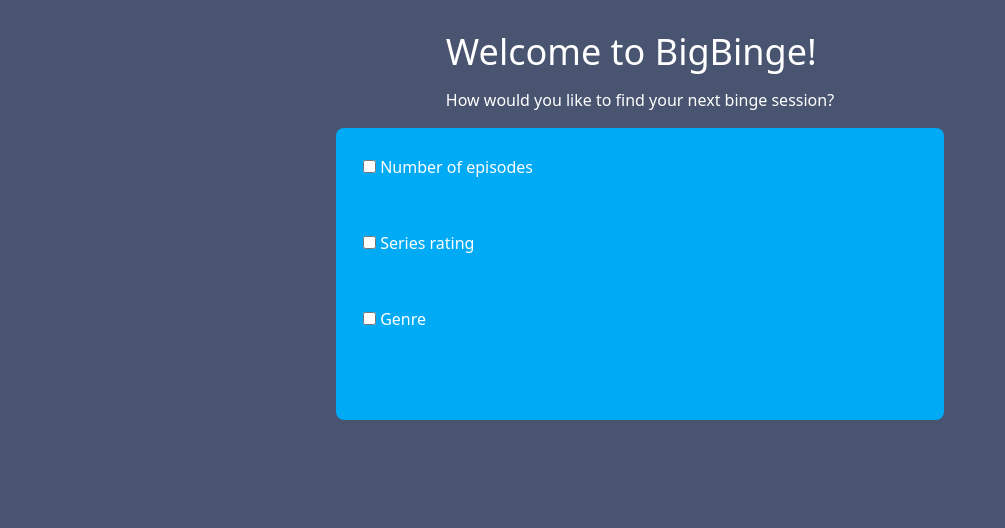
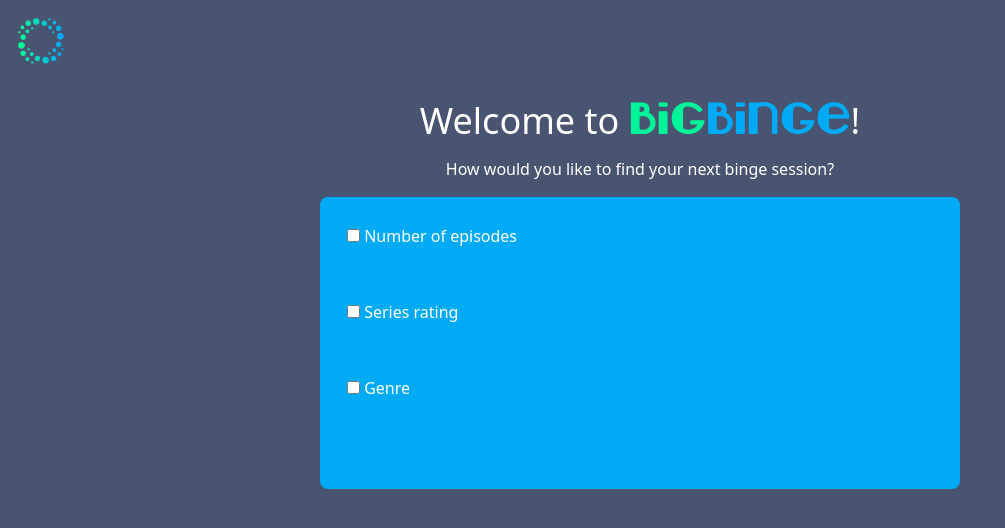
Before and after one commit to bhansi/BigBinge, a plain HTML site: page index.html in a window 1280 px wide. Shown: the whole page, without its empty margins (0-1005 px from the left). Drawn offline with nearby package versions, Linux system fonts and the light colour scheme.

Commit message:
Custom font added to welcome message and logo added to header and tab icon.

```diff
--- a/assets/css/styles.css
+++ b/assets/css/styles.css
@@ -1,3 +1,23 @@
+@font-face {
+    font-family: "gv-time";
+    src: url(./../fonts/GvTimeRegular-4B1zD.ttf);
+}
+
+@font-face {
+    font-family: "gorilla-beer-base";
+    src: url(./../fonts/FontBundles-Gorilla-Beer/Gorillabeer-Gorillabeerbase.ttf);
+}
+
+@font-face {
+    font-family: "gorilla-beer-style";
+    src: url(./../fonts/FontBundles-Gorilla-Beer/Gorillabeer-Gorillabeerstyle.ttf);
+}
+
+@font-face {
+    font-family: "lemon-drop";
+    src: url(./../fonts/Lemondrop-2jrw.ttf);
+}
+
 :root {
     --logo-green: #00f59a;
     --logo-blue: #00aaf4;
@@ -9,7 +29,28 @@
     background-color: var(--logo-gray);
 }
 
-header * {
+header {
+    background-color: var(--logo-gray);
+}
+
+header img {
+    max-width: 50px;
+}
+
+h1 span {
+    font-family: "lemon-drop";
+}
+
+#span-big {
+    color: var(--logo-green);
+}
+
+#span-binge {
+    color: var(--logo-blue);
+}
+
+.welcome * {
+    text-align: center;
     color: var(--logo-white);
 }
 
--- a/index.html
+++ b/index.html
@@ -3,17 +3,21 @@
 <html>
 <head>
     <title>BigBinge</title>
+    <link rel="icon" href="./assets/images/logo-small-transparent.png">
 
     <!-- Tailwind CSS -->
     <link href="https://cdn.jsdelivr.net/npm/tailwindcss@2.2.15/dist/tailwind.min.css" rel="stylesheet">
     <link rel="stylesheet" href="./assets/css/styles.css">
 </head>
-<body class="p-8">
+<body>
+    <header class="p-4 mb-4">
+        <img src="./assets/images/logo-small-transparent.png" alt="BigBinge Logo">
+    </header>
     <div class="grid grid-cols-1 justify-items-center">
-        <header>
-            <h1 class="text-4xl mb-4">Welcome to BigBinge!</h1>
+        <div class="welcome">
+            <h1 class="text-4xl mb-4">Welcome to <span id="span-big">Big</span><span id="span-binge">Binge</span>!</h1>
             <p class="mb-4">How would you like to find your next binge session?</p>
-        </header>
+        </div>
 
         <form id="searchForm" class="mb-8 sm:w-full md:w-3/4 lg:w-1/2 p-3 rounded-lg">
             <div class="flex flex-row mb-4 rounded-lg transition-all input-container">
```
Also changed, not shown: assets/fonts/Lemondrop-2jrw.ttf (added), assets/fonts/LemondropBold-vy2D.ttf (added), assets/fonts/LemondropBoldItalic-lMl0.ttf (added), assets/fonts/LemondropItalic-n210.ttf (added), assets/images/logo-small-transparent.png (added), assets/images/logo-small.png (added), assets/js/app.js (line endings or trailing spaces).
